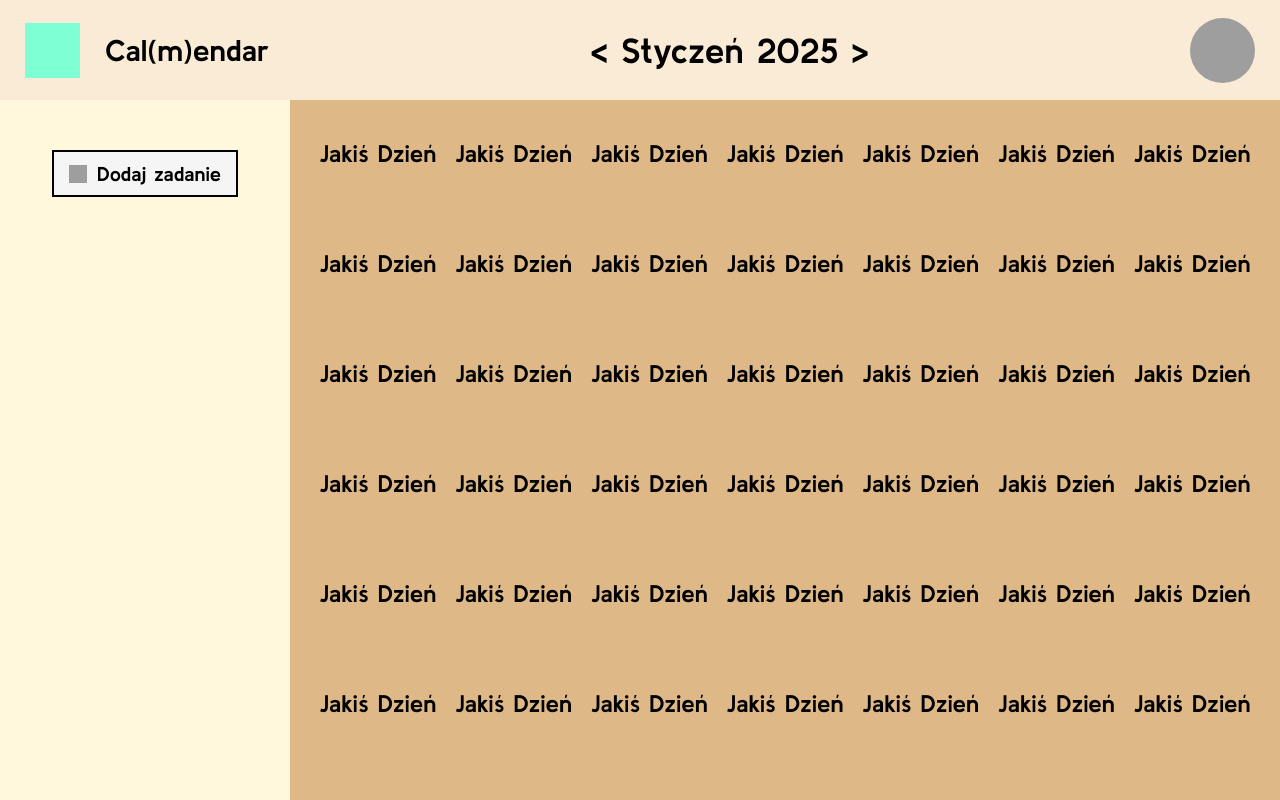
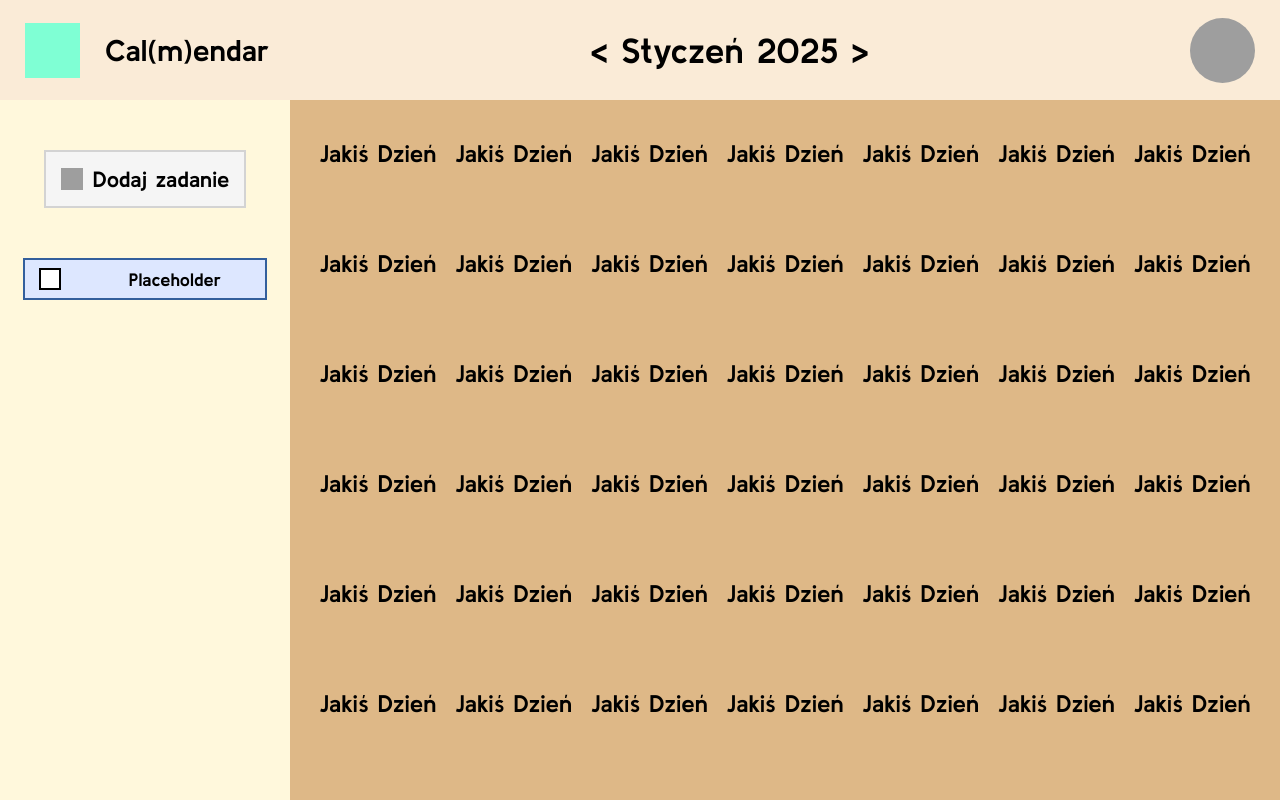
Before and after one commit to CalmendarOrg/CalendarSite, a SvelteKit app: page / in a window 1280 px wide. Built offline with nearby package versions, Linux system fonts and the light colour scheme; grey boxes are pictures that could not be loaded.

Commit message:
Etykiety
Stworzono nowy komponent, który będzie wyświetlać wszelkie etykiety zapisane na profilu (narazie nie działa, jest to tylko szata graficzna)

```diff
--- a/src/lib/components/newTaskButton.svelte
+++ b/src/lib/components/newTaskButton.svelte
@@ -16,8 +16,8 @@
         justify-self: center;
         justify-content: center;
         width: max-content;
-        padding: 10px 15px;
-        border: 2px solid black;
+        padding: 15px 15px;
+        border: 2px solid lightgrey;
         margin-top: 50px;
         right: 0px;
         transition: right 200ms ease-in-out;
@@ -29,14 +29,14 @@
     }
 
     .createNewTask img{
-        width: 18px;
-        height: 18px;
+        width: 22px;
+        height: 22px;
         margin-right: 10px;
     }
 
     .createNewTask h2{
         margin: 0px;
-        font-size: 20px;
+        font-size: 22px;
     }
 
     .hideButton{
--- /dev/null
+++ b/src/lib/components/tagButton.svelte
@@ -0,0 +1,90 @@
+<script>
+    let { hide, tagName, tagColor, count} = $props();
+    let bgColor = $state("whitesmoke");
+    let bordeColor = $state("lightgrey");
+
+    console.log(tagColor.toLowerCase());
+
+    switch(tagColor.toLowerCase()){
+        case "blue":
+            bgColor = "#DDE7FF";
+            bordeColor = "#335F9C";
+            break;
+    }
+
+    let chBoxChecked = false;
+    let chBoxBgColor = $state("white");
+    let chBoxBorderColor = $state("black");
+    function handleChkBoxClick(){
+        if(!chBoxChecked){
+            chBoxBgColor = bordeColor;
+            chBoxBorderColor = bordeColor;
+        }else{
+            chBoxBgColor = "white";
+            chBoxBorderColor = "black";
+        }
+        chBoxChecked = chBoxChecked ? false : true;
+    }
+</script>
+
+<div class="tagButton" class:hideButton = {hide} style:background-color = {bgColor} style:border-color = {bordeColor}>
+    <input type="checkbox" id={tagName || "" + count + "ChkBox"} onclick={handleChkBoxClick}
+        style:background-color = {chBoxBgColor} style:border-color = {chBoxBorderColor}>
+    <h2>{tagName || "Placeholder"}</h2>
+</div>
+
+<style>
+    .tagButton{
+        position: relative;
+        display: flex;
+        align-items: center;
+        justify-self: center;
+        justify-content: center;
+        width: 220px;
+        padding: 5px 10px;
+        border: 2px solid;
+        margin-top: 50px;
+        right: 0px;
+        transition: right 200ms ease-in-out;
+    }
+
+    .tagButton input{
+        appearance: none;
+        width: 22px;
+        height: 22px;
+        border: 2px solid;
+        cursor: pointer;
+        margin-right: auto;
+    }
+
+     /* Tło zaznaczenia */
+    input[type="checkbox"]:checked {
+      background-color: #4caf50;
+      border-color: #4caf50;
+    }
+
+    /* CSS-owa "okejka" */
+    input[type="checkbox"]:checked::after {
+      content: '';
+      position: absolute;
+      top: 11px;
+      left: 21px;
+      width: 5px;
+      height: 10px;
+      border: solid white;
+      border-width: 0 4px 4px 0;
+      transform: rotate(45deg);
+    }
+
+    .tagButton h2{
+        margin: 0px;
+        font-size: 18px;
+        margin-left: auto;
+        margin-right: auto;
+    }
+
+    .hideButton{
+        right: 290px;
+        transition: right 200ms ease-in-out;
+    }
+</style>
--- a/src/routes/+page.svelte
+++ b/src/routes/+page.svelte
@@ -3,8 +3,9 @@
     import placeholderImage from "$lib/icons/worldface-british-guy-white-background.jpg";
     import MonthDay from "$lib/components/monthDay.svelte";
 	import NewTaskButton from "$lib/components/newTaskButton.svelte";
+	import TagButton from "$lib/components/tagButton.svelte";
 
-    let showProfile = false;
+    let showProfile = $state(false);
     function changeProfileVisibility(){
         showProfile = showProfile ? false : true;
     }
@@ -40,6 +41,7 @@
     <main>
         <div class="leftMenu" class:hide>
             <NewTaskButton {hide}/>
+            <TagButton {hide} tagColor = "Blue"/>
         </div>
         <div class="calendar">
             <MonthDay /><MonthDay /><MonthDay /><MonthDay /><MonthDay /><MonthDay /><MonthDay />
@@ -129,6 +131,10 @@
         transform-style: preserve-3d;
     }
 
+    header #profilePicture:hover{
+        cursor: pointer;
+    }
+
     header .showProfile{
         position: relative;
         bottom: 85px;
```
